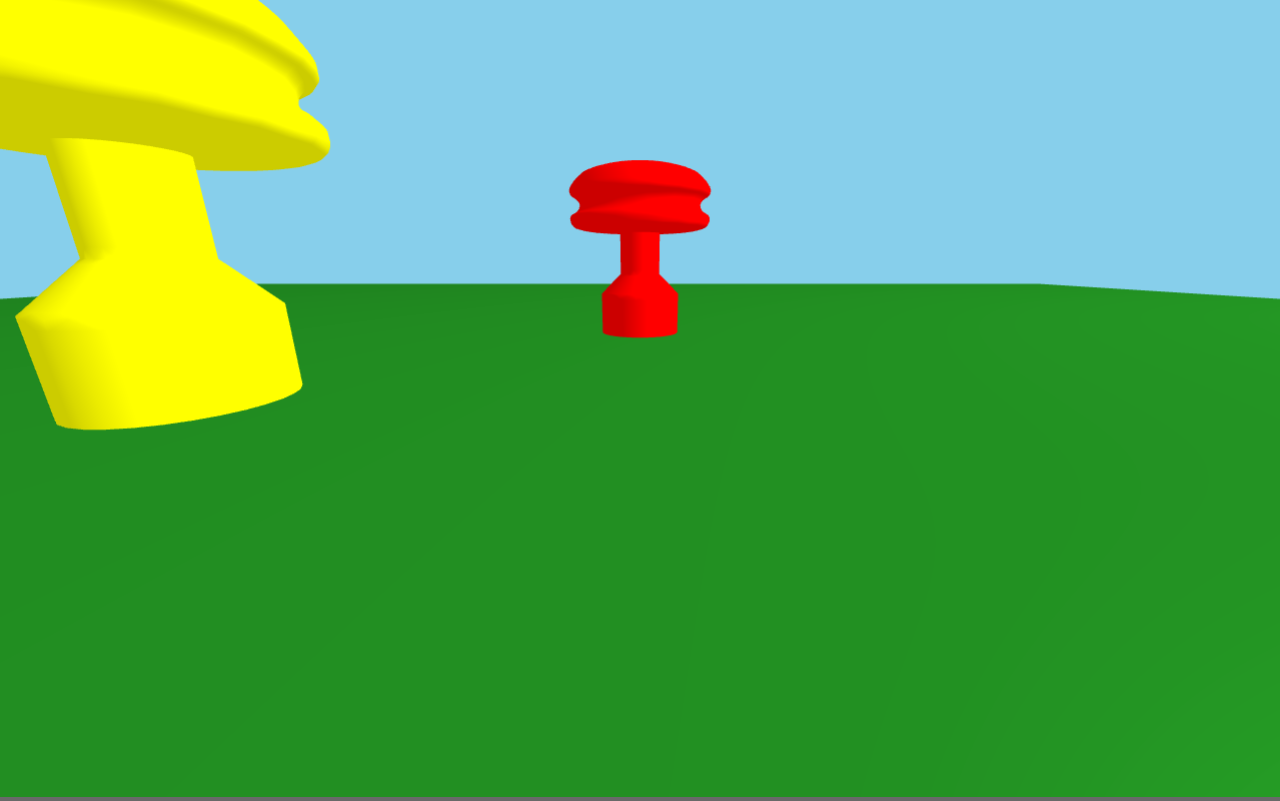
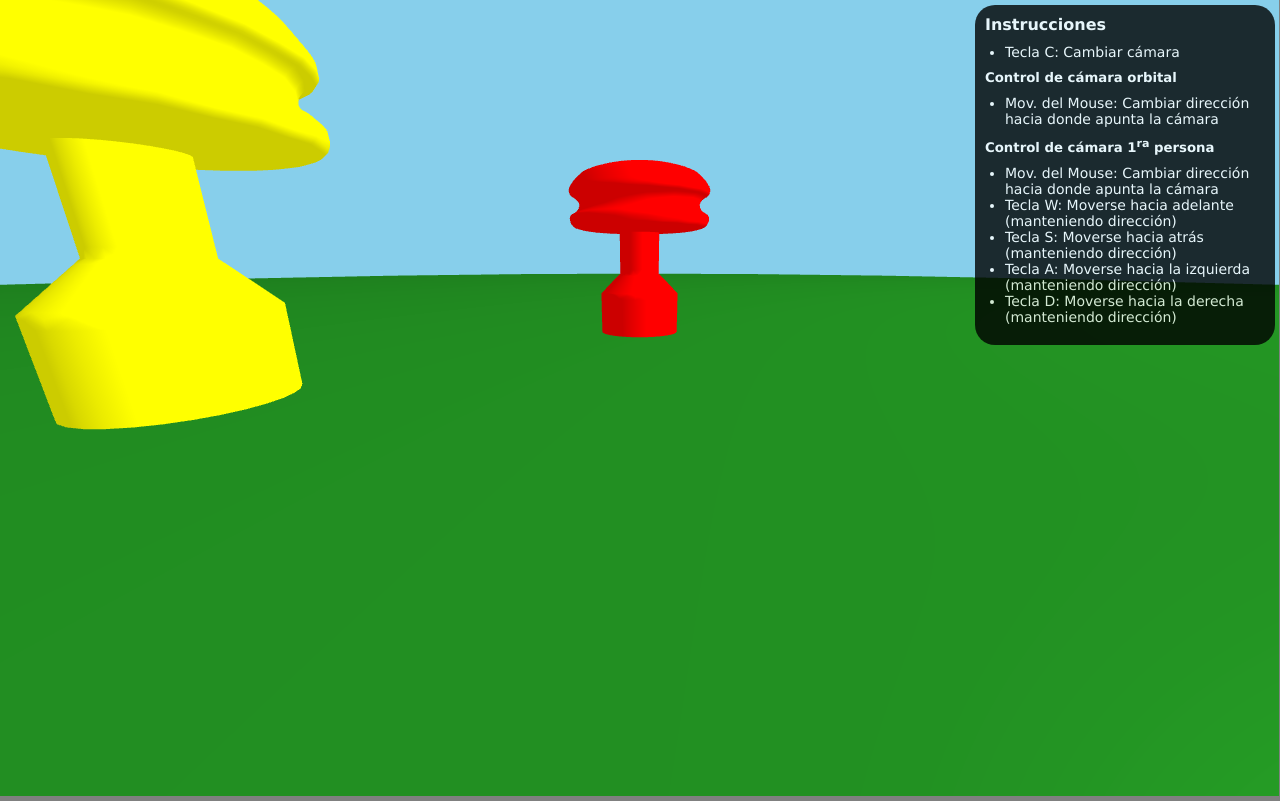
Before and after one commit to edittler/sist-graficos-tp-parque-diversiones, a plain HTML site: page index.html in a window 1280 px wide. Drawn offline with Linux system fonts and the light colour scheme; animation ran at ten frames a second.

Commit message:
Agrego camara 1ra persona, puedo moverla con teclas y mouse. Agrego intrucciones.

```diff
--- a/css/styles.css
+++ b/css/styles.css
@@ -9,12 +9,43 @@ body {
 	background-color: grey;
 }
 
-.game {
-	background-color: dimgrey;
+h1, h2, h3, h4, h5, h6, li, p {
+	font-family: verdana, sans-serif;
+	color: #FFF;
 }
 
-canvas {
-	background-color: midnightblue;
+#canvas-container {
 	width: 100%;
 	height: auto;
 }
+
+#instrucciones {
+	padding: 10px;
+	width: 280px;
+	position: absolute;
+	top: 5px;
+	right: 5px;
+	background-color: #000;
+	opacity: 0.8;
+	border-radius: 20px;
+}
+
+#instrucciones h4 {
+	margin: 0;
+	margin-bottom: 10px;
+}
+
+#instrucciones h5 {
+	margin: 0;
+	margin-bottom: 10px;
+}
+
+#instrucciones ul {
+	margin: 0;
+	margin-bottom: 10px;
+	padding-left: 20px;
+}
+
+#instrucciones ul li {
+	font-size: 14px;
+}
--- a/index.html
+++ b/index.html
@@ -431,6 +431,7 @@
 	<!-- JavaScript del TP -->
 
 	<script src="js/tp/camaras/CamaraOrbital.js" defer></script>
+	<script src="js/tp/camaras/CamaraPrimeraPersona.js" defer></script>
 
 	<script src="js/tp/base/Piso.js" defer></script>
 	<script src="js/tp/base/Fondo.js" defer></script>
@@ -443,8 +444,32 @@
 	<link rel="stylesheet" href="css/styles.css" />
 </head>
 
-<body class="game" onload="start()">
+<body onload="start()">
 	<div id="canvas-container">
+	</div>
+	<div id="instrucciones">
+		<h4>Instrucciones</h4>
+		<div id="inst-globales">
+			<ul>
+				<li>Tecla C: Cambiar cámara</li>
+			</ul>
+		</div>
+		<div id="inst-cam-orbital">
+			<h5>Control de cámara orbital</h5>
+			<ul>
+				<li>Mov. del Mouse: Cambiar dirección hacia donde apunta la cámara</li>
+			</ul>
+		</div>
+		<div id="inst-cam-primera-persona">
+			<h5>Control de cámara 1<sup>ra</sup> persona</h5>
+			<ul>
+				<li>Mov. del Mouse: Cambiar dirección hacia donde apunta la cámara</li>
+				<li>Tecla W: Moverse hacia adelante (manteniendo dirección)</li>
+				<li>Tecla S: Moverse hacia atrás (manteniendo dirección)</li>
+				<li>Tecla A: Moverse hacia la izquierda (manteniendo dirección)</li>
+				<li>Tecla D: Moverse hacia la derecha (manteniendo dirección)</li>
+			</ul>
+		</div>
 	</div>
 </body>
 
--- a/js/app.js
+++ b/js/app.js
@@ -4,7 +4,7 @@ var renderer, escena, simulador;
 
 var piso, fondo, vueltaAlMundo, sillasVoladoras, auto;
 
-var camara, camaraOrbital, camaraSeguimiento, camaraPrimeraPersona;
+var camara, camaraOrbital, camaraPrimeraPersona, camaraSeguimiento;
 
 var ambientColor, directionalColor, directionalPosition;
 var spotlightColor, spotlightPosition, spotlightDirection;
@@ -66,10 +66,6 @@ function init() {
 	escena.add(vueltaAlMundo);
 	escena.add(sillasVoladoras);
 
-	var eyeSeguimiento = vec3.fromValues(-20, 0, 3);
-	var targetSeguimiento = vec3.fromValues(-4, 0, 0);
-	//camaraSeguimiento = new CamaraSeguimiento(auto, eyeSeguimiento, targetSeguimiento, up);
-
 	var eyeOrbital = vec3.fromValues(0, 100, 20);
 	var targetOrbital = vec3.fromValues(0, 0, -10);
 	camaraOrbital = new CamaraOrbital(w, h, eyeOrbital, targetOrbital, up);
@@ -77,7 +73,11 @@ function init() {
 
 	var eyePP = vec3.fromValues(0, 0, 6);
 	var targetPP = vec3.fromValues(3, 0, 6);
-	//camaraPrimeraPersona = new CamaraPrimeraPersona(eyePP, targetPP, up);
+	camaraPrimeraPersona = new CamaraPrimeraPersona(w, h, eyePP, targetPP, up);
+
+	var eyeSeguimiento = vec3.fromValues(-20, 0, 3);
+	var targetSeguimiento = vec3.fromValues(-4, 0, 0);
+	//camaraSeguimiento = new CamaraSeguimiento(auto, eyeSeguimiento, targetSeguimiento, up);
 }
 
 function listenToKeyboard(tick) {
@@ -86,48 +86,29 @@ function listenToKeyboard(tick) {
 	// correspondientes y no en esta funcion
 
 	// camaras
-	if (Keyboard.isKeyPressed(Keyboard.N1)) {
-		camara = camaraOrbital;
-	} else if (Keyboard.isKeyPressed(Keyboard.N2)) {
-		camara = camaraSeguimiento;
-	} else if (Keyboard.isKeyPressed(Keyboard.N3)) {
-		camara = camaraPrimeraPersona;
+	if (Keyboard.isKeyPressed(Keyboard.C, true)) {
+		if (camara === camaraOrbital) {
+			camara = camaraPrimeraPersona;
+		} else if (camara === camaraPrimeraPersona) {
+			camara = camaraSeguimiento;
+		} else {
+			camara = camaraOrbital;
+		}
 	}
+
 	var camaraVel = 1;
-
-	if (Keyboard.isKeyPressed(Keyboard.U)) {
+	if (Keyboard.isKeyPressed(Keyboard.W)) {
 		camaraPrimeraPersona.trasladarAdelante(camaraVel);
-	} else if (Keyboard.isKeyPressed(Keyboard.J)) {
+	} else if (Keyboard.isKeyPressed(Keyboard.S)) {
 		camaraPrimeraPersona.trasladarAtras(camaraVel);
 	}
-
-	if (Keyboard.isKeyPressed(Keyboard.K)) {
+	if (Keyboard.isKeyPressed(Keyboard.D)) {
 		camaraPrimeraPersona.trasladarDerecha(camaraVel);
-	} else if (Keyboard.isKeyPressed(Keyboard.H)) {
+	} else if (Keyboard.isKeyPressed(Keyboard.A)) {
 		camaraPrimeraPersona.trasladarIzquierda(camaraVel);
 	}
 
-	// auto
 	/*
-	var aceleracion = 0.2;
-	var giro = 0.5;
-
-	if (Keyboard.isKeyPressed(Keyboard.W)) {
-		simulador.incrementarVelocidad(aceleracion);
-	} else if (Keyboard.isKeyPressed(Keyboard.S)) {
-		simulador.incrementarVelocidad(-aceleracion);
-	} else {
-		simulador.frenarAuto(aceleracion);
-	}
-
-	if (Keyboard.isKeyPressed(Keyboard.D)) {
-		simulador.incrementarAnguloVolante(giro);
-	} else if (Keyboard.isKeyPressed(Keyboard.A)) {
-		simulador.incrementarAnguloVolante(-giro);
-	} else {
-		simulador.enderezarDireccion(giro);
-	}
-
 	var torretaVel = 0.01;
 
 	if (Keyboard.isKeyPressed(Keyboard.V)) {
@@ -177,7 +158,11 @@ function listenToMouse() {
 		var deltaX = Mouse.getDeltaX();
 		var deltaY = Mouse.getDeltaY();
 
-		camara.rotate(deltaX * speed, deltaY * speed);
+		if (camara === camaraPrimeraPersona) {
+			camara.rotate(deltaX * speed, 0);
+		} else {
+			camara.rotate(deltaX * speed, deltaY * speed);
+		}
 	}
 
 	if (camara == camaraOrbital && Mouse.isWheelMoving()) {
--- a/js/tp/base/Fondo.js
+++ b/js/tp/base/Fondo.js
@@ -9,7 +9,7 @@ function Fondo() {
 	//material.translate(2.3, 0.4);
 
 	Prism.call(this, 900, 900, 1200, 24, material);
-	this.geometry.setClosedEndings(false);
+	this.geometry.setClosedEndings(true);
 
 	this.rotateX(Utils.degToRad(90));
 	this.rotateY(Utils.degToRad(270 + 45));
--- a/js/tp/base/Piso.js
+++ b/js/tp/base/Piso.js
@@ -1,8 +1,8 @@
 function Piso() {
 	//this.cuerpoRigido;
-	this.groundMaterial;
+	//this.groundMaterial;
 
-	var pisoSize = 1000;
+	var pisoSize = 2000;
 
 	var material = new ColoredMaterial(Color.FORESTGREEN);
 	//var material = new TexturedMaterial("images/superficie.jpg");
--- /dev/null
+++ b/js/tp/camaras/CamaraPrimeraPersona.js
@@ -0,0 +1,61 @@
+function CamaraPrimeraPersona(width, height, eye, target, up) {
+	this.targetInicial = target;
+	this.eyeInicial = eye;
+	this.camara = new PerspectiveCamera(width, height);
+	this.camara.setUp(up[0], up[1], up[2]);
+	this.camara.setPosition(eye[0], eye[1], eye[2]);
+	this.camara.setTarget(target[0], target[1], target[2]);
+
+	this.objetoFicticio = new Transformable();
+	this.objetoFicticio.setPosition(eye[0], eye[1], eye[2]);
+}
+
+CamaraPrimeraPersona.prototype.transformarEye = function (matriz) {
+	var newEye = vec3.create();
+	vec3.transformMat4(newEye, this.eyeInicial, matriz);
+	return newEye;
+};
+
+CamaraPrimeraPersona.prototype.transformarTarget = function (matriz) {
+	var newTarget = vec3.create();
+	vec3.transformMat4(newTarget, this.targetInicial, matriz);
+	return newTarget;
+};
+
+CamaraPrimeraPersona.prototype.update = function () {
+	var matrizTransformacion = this.objetoFicticio.objectMatrix;
+	var newEye = this.transformarEye(matrizTransformacion);
+	var newTarget = this.transformarTarget(matrizTransformacion);
+	this.camara.setPosition(newEye[0], newEye[1], newEye[2]);
+	this.camara.setTarget(newTarget[0], newTarget[1], newTarget[2]);
+};
+
+CamaraPrimeraPersona.prototype.rotate = function (rotateY, rotateZ) {
+	this.objetoFicticio.rotateZ(-Utils.degToRad(rotateY / 5));
+	this.objetoFicticio.rotateY(Utils.degToRad(rotateZ / 5));
+	this.update(this);
+};
+
+CamaraPrimeraPersona.prototype.trasladarDerecha = function (n) {
+	this.objetoFicticio.translate(0, -n, 0);
+	this.update();
+};
+
+CamaraPrimeraPersona.prototype.trasladarIzquierda = function (n) {
+	this.objetoFicticio.translate(0, n, 0);
+	this.update();
+};
+
+CamaraPrimeraPersona.prototype.trasladarAdelante = function (n) {
+	this.objetoFicticio.translate(n, 0, 0);
+	this.update();
+};
+
+CamaraPrimeraPersona.prototype.trasladarAtras = function (n) {
+	this.objetoFicticio.translate(-n, 0, 0);
+	this.update();
+};
+
+CamaraPrimeraPersona.prototype.getPerspectiveCamera = function () {
+	return this.camara;
+};
```
Also changed, not shown: js/tp/Simulador.js (added).
